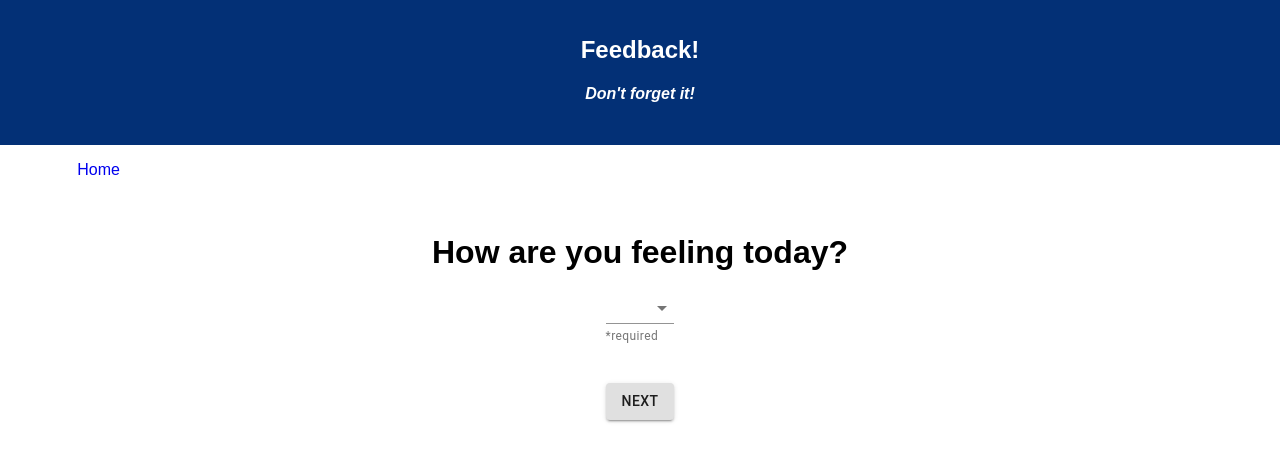
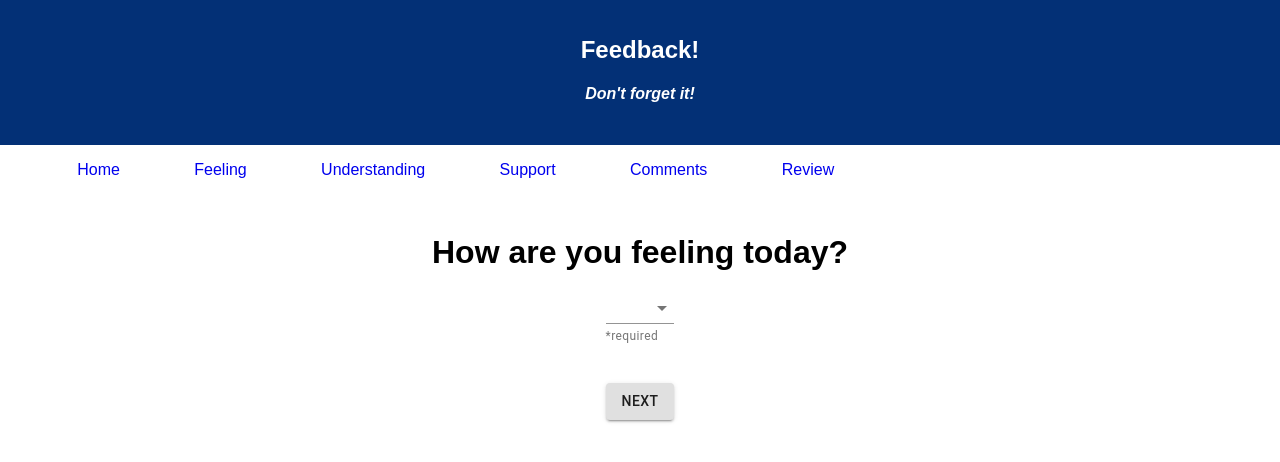
Before and after one commit to lukeschleder/reducs-feedback-loop, a React (Create React App) app: page /#/feeling in a window 1280 px wide. Shown: the top 462 px of the page. Built offline with nearby package versions, Linux system fonts and the light colour scheme.

Commit message:
get rid of errors and add navigation bar

```diff
--- a/src/components/App/App.js
+++ b/src/components/App/App.js
@@ -24,6 +24,21 @@ class App extends Component {
               <li>
                 <Link to="/">Home</Link>
               </li>
+              <li>
+                <Link to="/feeling">Feeling</Link>
+              </li>
+              <li>
+                <Link to="/understanding">Understanding</Link>
+              </li>
+              <li>
+                <Link to="/supported">Support</Link>
+              </li>
+              <li>
+                <Link to="/comments">Comments</Link>
+              </li>
+              <li>
+                <Link to="/review">Review</Link>
+              </li>
             </ul>
           </div>
           <br />
--- a/src/components/Form/Form.js
+++ b/src/components/Form/Form.js
@@ -12,7 +12,7 @@ import Select from '@material-ui/core/Select';
 class Form extends Component {
 
     state = {
-        input: '',
+        input: 0,
     }
 
 
@@ -38,7 +38,7 @@ class Form extends Component {
                 <header className="Home-header">
                     <h1 className="Feeling-title">{this.props.question}</h1>
                     <FormControl>
-                        <Select onChange={this.inputChangeHandler}>
+                        <Select value ={this.state.input} onChange={this.inputChangeHandler}>
                             <MenuItem value={1}>1 not well</MenuItem>
                             <MenuItem value={2}>2</MenuItem>
                             <MenuItem value={3}>3 average</MenuItem>
--- a/src/components/Home/Home.js
+++ b/src/components/Home/Home.js
@@ -1,6 +1,6 @@
 import React, { Component } from 'react';
 import { connect } from 'react-redux';
-import { HashRouter as Router, Route, Link } from 'react-router-dom';
+import { HashRouter as Route, Link } from 'react-router-dom';
 import Button from '@material-ui/core/Button';
 
 class Home extends Component {
--- a/src/components/Review/Review.js
+++ b/src/components/Review/Review.js
@@ -8,8 +8,10 @@ import CloudUploadIcon from '@material-ui/icons/CloudUpload';
 class Review extends Component {
 
     handleSubmit = () => {
+        if (this.props.formReducer.feeling === undefined || this.props.formReducer.understanding === undefined || this.props.formReducer.support === undefined){
+        alert("Please fill out form completely")
         console.log('Adding feedback', this.props.formReducer);
-        axios.post('/feedback', this.props.formReducer)
+         } else axios.post('/feedback', this.props.formReducer)
         this.props.dispatch({ type: "CLEAR_FEEDBACK" });
         // this.props.history.push('/submissionsuccess');
     }
--- a/src/components/SubmissionSuccess/SubmissionSuccess.js
+++ b/src/components/SubmissionSuccess/SubmissionSuccess.js
@@ -9,7 +9,7 @@ class SubmissionSuccess extends Component {
         return (
             <div className="Review">
                 <header className="Home-header">
-                    <h1 className="Review-Title">Your submittion has been successful.</h1>
+                    <h1 className="Review-Title">Your submission has been successful.</h1>
                     <Link to="/"><Button variant="contained">Leave New Feedback</Button></Link>
                 </header>
                 <br />
```
